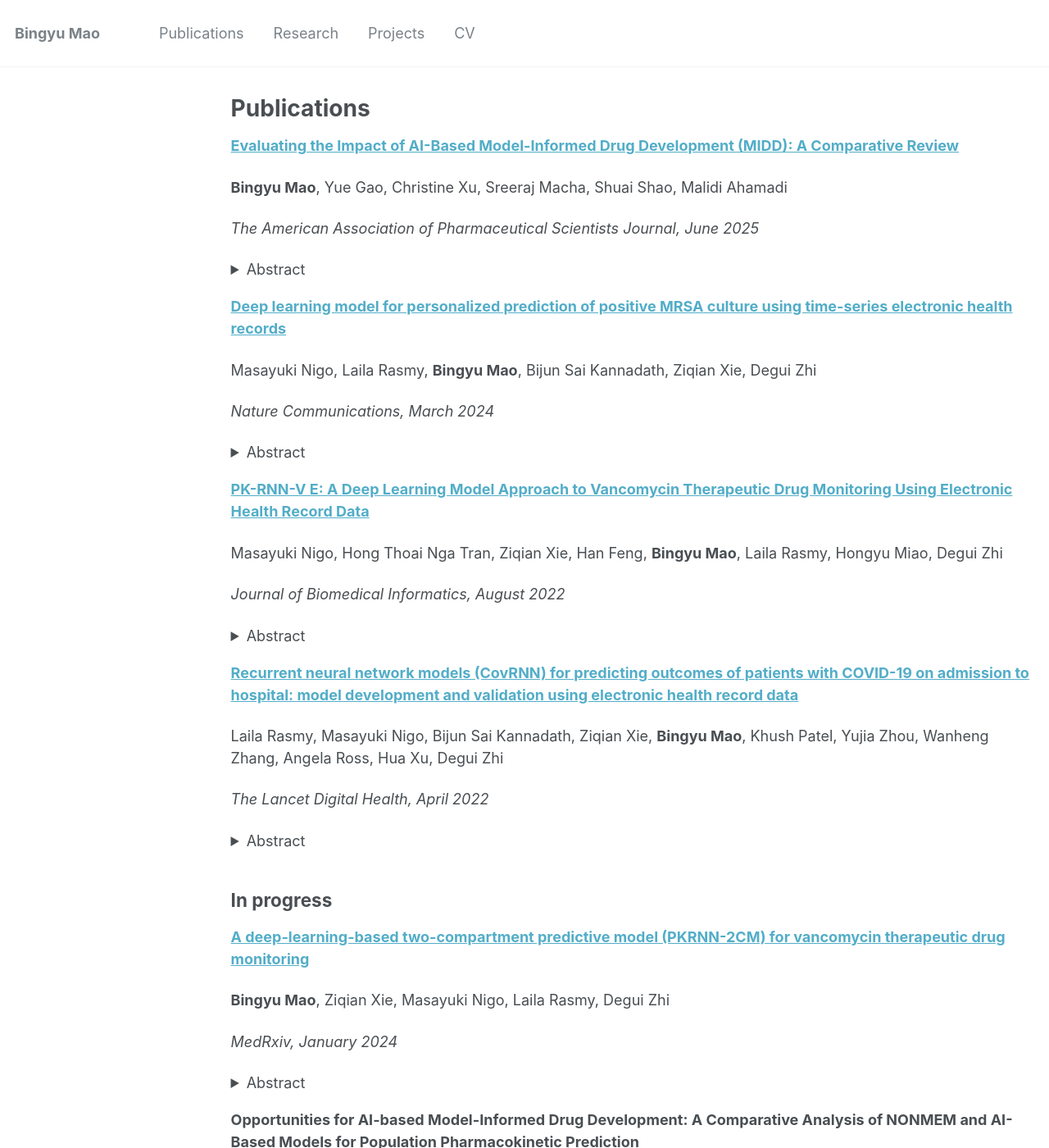
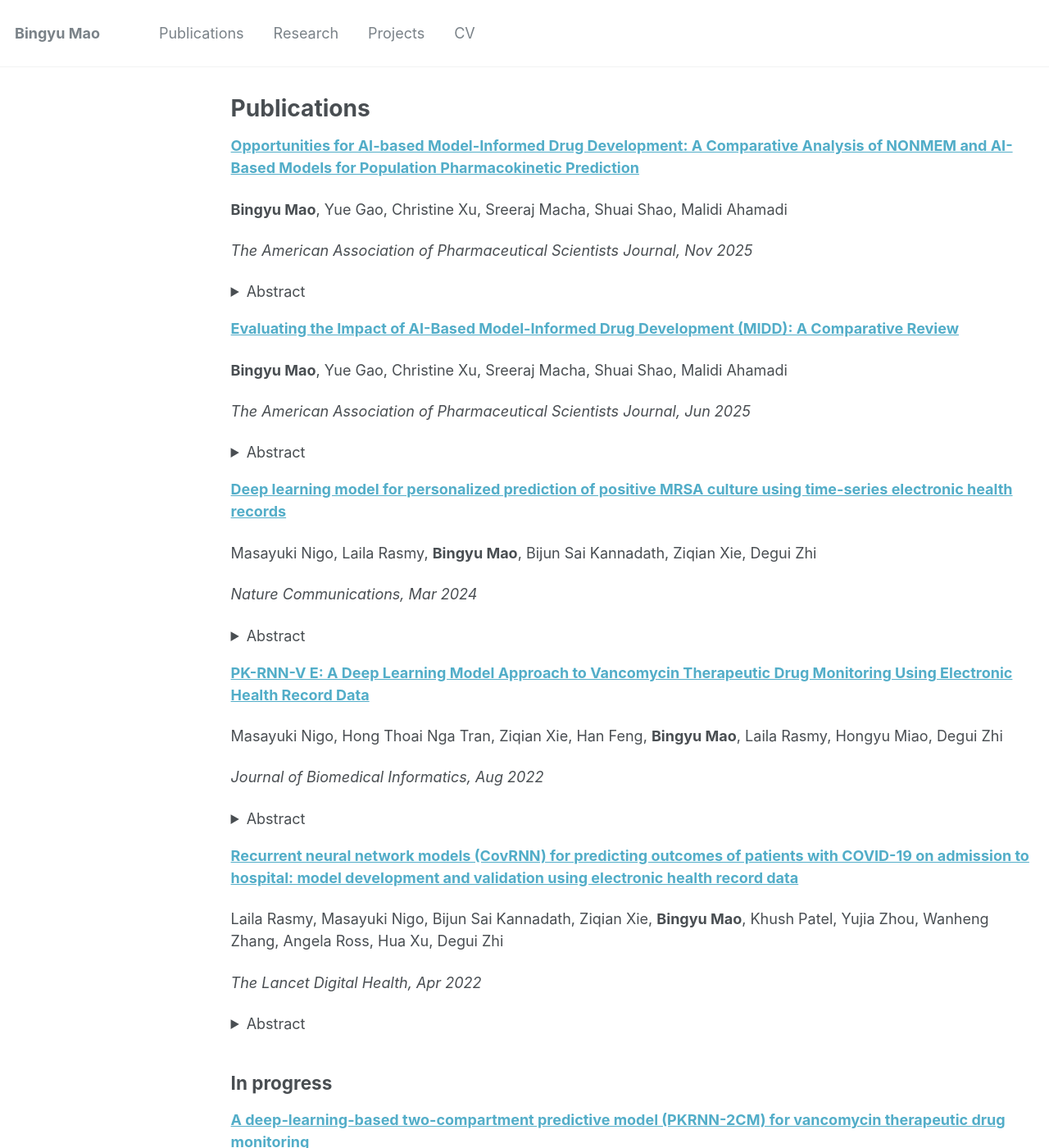
Before and after one commit to BingyuMao/BingyuMao.github.io, a Jekyll site: the page built from _pages/publications.md, in a window 1280 px wide and 1400 px high. Shown: the whole window at 82% size. Built offline with Jekyll 4.4.1, drawn with Linux system fonts in a browser that asks for light colours; some of the changed text lies outside the part shown.

Commit message:
Update publications.md

```diff
--- a/_pages/publications.md
+++ b/_pages/publications.md
@@ -5,11 +5,23 @@ permalink: /publications/
 author_profile: false
 ---
 
+[**Opportunities for AI-based Model-Informed Drug Development: A Comparative Analysis of NONMEM and AI-Based Models for Population Pharmacokinetic Prediction**](https://link.springer.com/article/10.1208/s12248-025-01121-x)
+
+**Bingyu Mao**, Yue Gao, Christine Xu, Sreeraj Macha, Shuai Shao, Malidi Ahamadi
+
+*The American Association of Pharmaceutical Scientists Journal, Nov 2025*
+
+  <details>
+  <summary>Abstract</summary>
+Model-informed drug development (MIDD) plays an important role in pharmacometrics by analyzing clinical data using mathematical models to optimize drug dosing strategies. Traditional methods such as nonlinear mixed effects modeling (NONMEM) have long been the gold standard in population pharmacokinetic (PPK) modeling. However, the development of artificial intelligence (AI) presents a potential improvement in predictive accuracy and computational efficiency. This study evaluates the effectiveness of AI-based MIDD methods for PPK analysis, comparing them against traditional NONMEM models. We tested five machine learning (ML) models, three deep learning (DL) models, and a neural ordinary differential equations (ODE) model on both simulated and real clinical datasets under different scenarios, assessing accuracy with metrics such as root mean squared error (RMSE) and coefficient of determination (R²). Simulated datasets with known ground truth were created using a two-compartment model, while the real clinical dataset included data from 1,770 patients pooled from multiple clinical trials. Results indicate that AI/ML models often outperform NONMEM, with variations in performance depending on model type and data characteristics. Neural ODE models showed good performance, providing high accuracy and explainability with large datasets. This work provides valuable insights into the relative strengths and future applications of AI/ML in PPK modeling. <br/>
+</details>
+
+
 [**Evaluating the Impact of AI-Based Model-Informed Drug Development (MIDD): A Comparative Review**](https://link.springer.com/article/10.1208/s12248-025-01075-0)
 
 **Bingyu Mao**, Yue Gao, Christine Xu, Sreeraj Macha, Shuai Shao, Malidi Ahamadi
 
-*The American Association of Pharmaceutical Scientists Journal, June 2025*
+*The American Association of Pharmaceutical Scientists Journal, Jun 2025*
 
   <details>
   <summary>Abstract</summary>
@@ -23,7 +35,7 @@ This review systematically evaluates the impact of AI-based model-informed drug
 
 Masayuki Nigo, Laila Rasmy, **Bingyu Mao**, Bijun Sai Kannadath, Ziqian Xie,  Degui Zhi
 
-*Nature Communications, March 2024*
+*Nature Communications, Mar 2024*
 
   <details>
   <summary>Abstract</summary>
@@ -35,7 +47,7 @@ Methicillin-resistant Staphylococcus aureus (MRSA) poses significant morbidity a
 
 Masayuki Nigo, Hong Thoai Nga Tran, Ziqian Xie, Han Feng, **Bingyu Mao**,  Laila Rasmy, Hongyu Miao,  Degui Zhi
 
-*Journal of Biomedical Informatics, August 2022*
+*Journal of Biomedical Informatics, Aug 2022*
 
   <details>
   <summary>Abstract</summary>
@@ -49,7 +61,7 @@ Here, we present a deep learning-based pharmacokinetic prediction model for vanc
 
 Laila Rasmy, Masayuki Nigo, Bijun Sai Kannadath, Ziqian Xie, **Bingyu Mao**, Khush Patel, Yujia Zhou, Wanheng Zhang, Angela Ross, Hua Xu, Degui Zhi
 
-*The Lancet Digital Health, April 2022*
+*The Lancet Digital Health, Apr 2022*
 
   <details>
   <summary>Abstract</summary>
@@ -79,17 +91,6 @@ Results: Experiments based on simulated data highlight PKRNN-2CM's superiority o
 Conclusion: PKRNN-2CM is an important improvement in vancomycin TDM, demonstrating enhanced accuracy and performance compared to the PKRNN-1CM model. This deep learning model holds potential for future individualized vancomycin TDM optimization and broader application in diverse clinical scenarios. <br/>
 </details>
 
-**Opportunities for AI-based Model-Informed Drug Development: A Comparative Analysis of NONMEM and AI-Based Models for Population Pharmacokinetic Prediction**
-
-**Bingyu Mao**, Yue Gao, Christine Xu, Sreeraj Macha, Shuai Shao, Malidi Ahamadi
-
-*The American Association of Pharmaceutical Scientists Journal* (Submitted Revision)
-
-  <details>
-  <summary>Abstract</summary>
-Model-informed drug development (MIDD) plays an important role in pharmacometrics by analyzing clinical data using mathematical models to optimize drug dosing strategies. Traditional methods such as nonlinear mixed effects modeling (NONMEM) have long been the gold standard in population pharmacokinetic (PPK) modeling. However, the development of artificial intelligence (AI) presents a potential improvement in predictive accuracy and computational efficiency. This study evaluates the effectiveness of AI-based MIDD methods for PPK analysis, comparing them against traditional NONMEM models. We tested five machine learning (ML) models, three deep learning (DL) models, and a neural ordinary differential equations (ODE) model on both simulated and real clinical datasets under different scenarios, assessing accuracy with metrics such as root mean squared error (RMSE) and coefficient of determination (R²). Simulated datasets with known ground truth were created using a two-compartment model, while the real clinical dataset included data from 1,770 patients pooled from multiple clinical trials. Results indicate that AI/ML models often outperform NONMEM, with variations in performance depending on model type and data characteristics. Neural ODE models showed good performance, providing high accuracy and explainability with large datasets. This work provides valuable insights into the relative strengths and future applications of AI/ML in PPK modeling. <br/>
-</details>
-
 **Do we still need specialized clinical foundation models? Evaluation of fine-tuned generalist large language models vs. specialized clinical foundation models based on structured EHR for disease risk prediction tasks**
 
 **Bingyu Mao**, Ziqian Xie, Jianping He, Michael Ghebranious, Made K. Prasadha, Degui Zhi, Laila Rasmy
```
